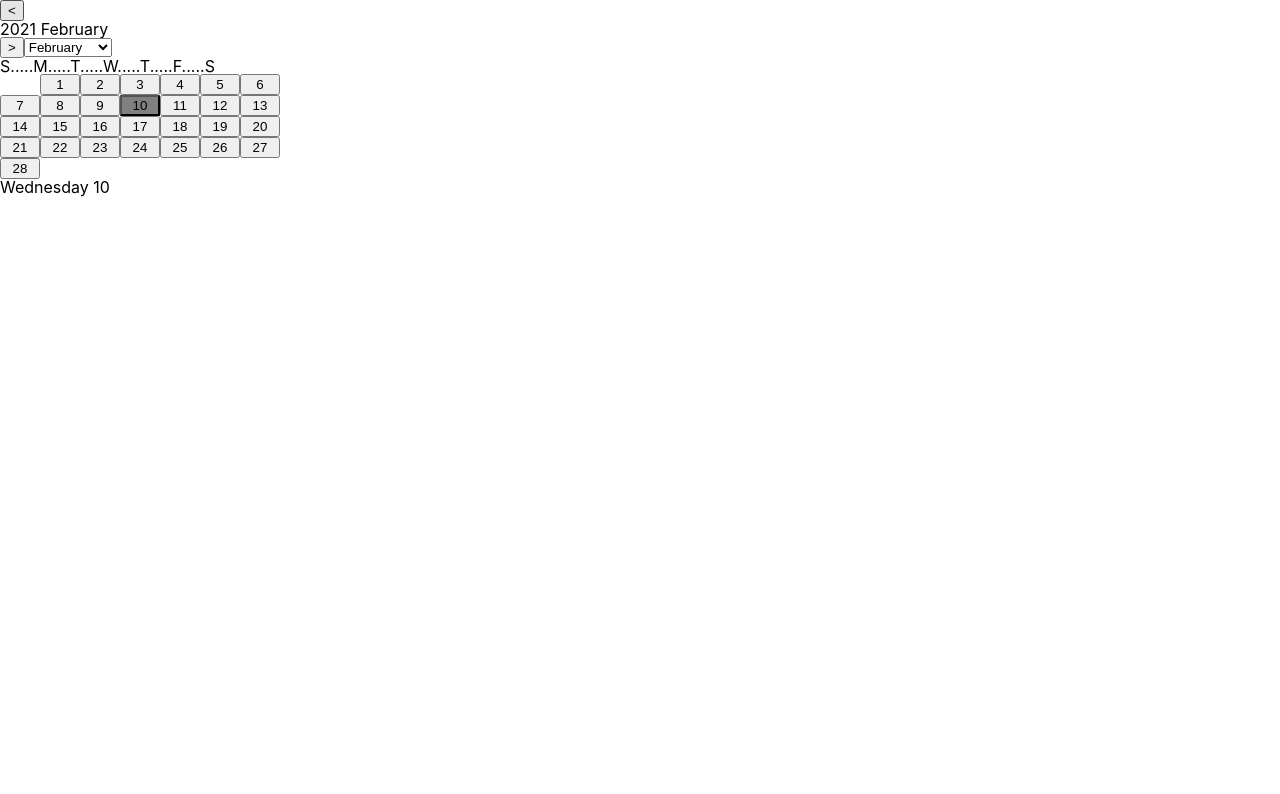
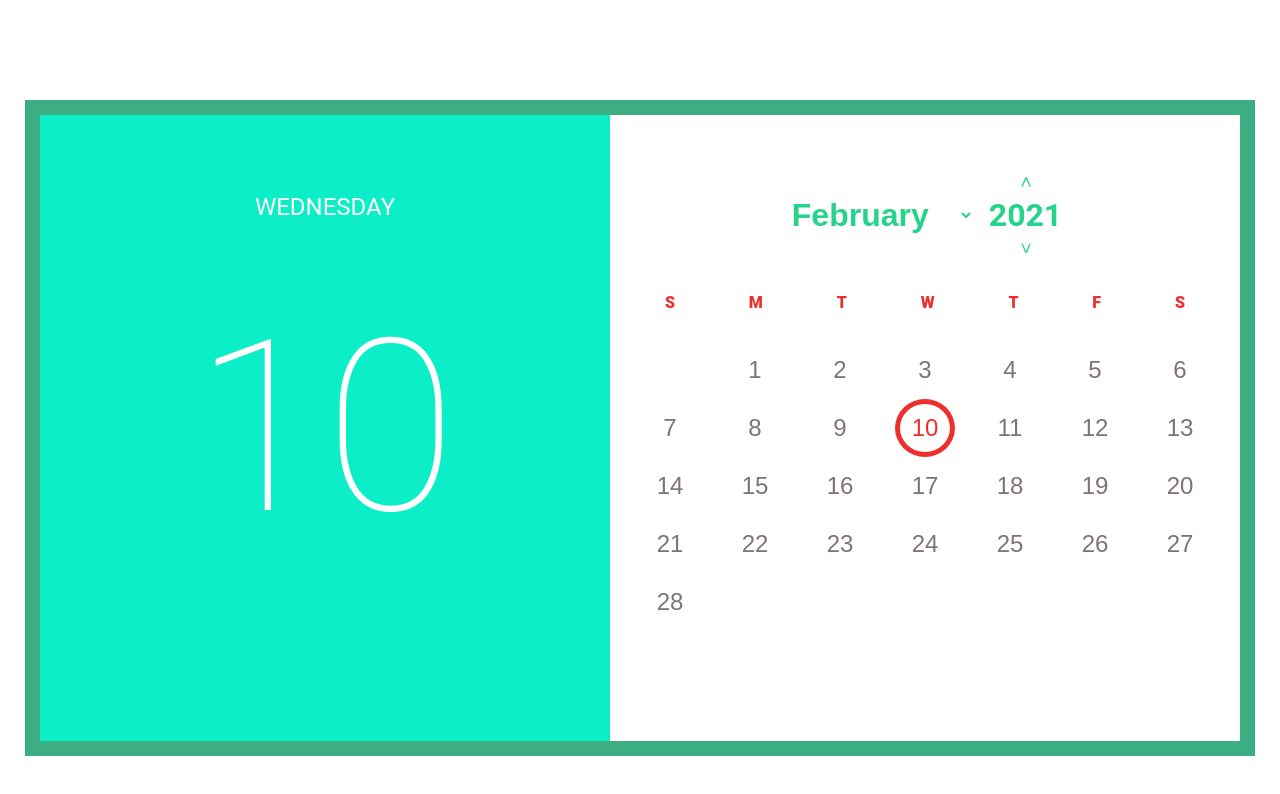
Before and after one commit to AntoshkivKola/react-calendar-, a React (Create React App) app: page / in a window 1280 px wide. Shown: the top 794 px of the page. Built offline with nearby package versions, Linux system fonts and the light colour scheme.

Commit message:
Add propTypes and styles

```diff
--- /dev/null
+++ b/src/components/Calendar/CalendarChange/CalendarChange.module.scss
@@ -0,0 +1,38 @@
+.container{
+  display:flex;
+  border:15px solid rgb(59, 175, 130);
+  width: 1200px;
+  margin: 100px auto;
+  font-family: "Roboto",sans-serif;
+}
+
+.currentDay{
+  position: relative;
+  display: flex;
+  flex-direction: column;
+  width:50%;
+  background-color: #0ceec8;
+  color:white;
+  text-align: center;
+}
+
+.changeDate{
+  width:50%;
+  padding: 50px 30px;
+}
+
+.month{
+  min-height: 350px;
+}
+
+.days{
+  display: flex;
+  justify-content: space-between;
+  padding: 0 25px 0 25px;
+  color: #ee2d2d;
+  >h3{
+    font-weight: 1000;
+    font-style: bold;
+  }
+  margin: 30px 0;
+}
--- a/src/components/Calendar/CalendarChange/index.jsx
+++ b/src/components/Calendar/CalendarChange/index.jsx
@@ -1,20 +1,17 @@
 import React, { Component } from "react";
 import {
-  format,
-  addDays,
   getDay,
   getDate,
-  differenceInCalendarWeeks,
   getDaysInMonth,
   getMonth,
   getYear,
-  setMonth,
   getWeeksInMonth,
 } from "date-fns";
-import CalendarDay from "../CalendarDay";
+import PropTypes from "prop-types";
 import CurrentDay from "../CurrentDay";
 import CalendarMonthYear from "../CalendarMonthYear";
 import Month from "../Month";
+import styles from "./CalendarChange.module.scss";
 
 //====================================
 const currentDate = new Date();
@@ -84,6 +81,7 @@ class CalendarChange extends Component {
   };
 
   newAarray = (correction = 0, month = this.state.currentMonth) => {
+    const { currentDay } = this.state;
     const currentMonth = month;
     const currentYear = this.state.currentYear + correction;
     const daysInMonth = getDaysInMonth(new Date(currentYear, currentMonth));
@@ -91,7 +89,7 @@ class CalendarChange extends Component {
     const numOfLastDay = getDay(
       new Date(currentYear, currentMonth, daysInMonth)
     );
-
+    this.setCurrentDay(currentDay);
     this.setCurrentMonth(month);
     this.setFirstDay(getDay(new Date(currentYear, currentMonth, 1)));
     this.setLastDay(getDay(new Date(currentYear, currentMonth, daysInMonth)));
@@ -145,32 +143,46 @@ class CalendarChange extends Component {
     } = this.state;
 
     return (
-      <div>
+      <div className={styles.container}>
+        <div className={styles.currentDay}>
+          <CurrentDay
+            date={new Date(currentYear, currentMonth, currentDay)}
+            currentDay={currentDay}
+          />
+        </div>
+        <div className={styles.changeDate}>
           <CalendarMonthYear
             currentYear={currentYear}
-          setCurrentDay={this.setCurrentDay}
             setCurrentYear={this.setCurrentYear}
-          currentDay={currentDay}
             setDaysArray={this.setDaysArray}
             months={months}
             currentMonth={currentMonth}
             setCurrentMonth={this.setCurrentMonth}
           />
-        <h3>{`S.....M.....T.....W.....T.....F.....S`}</h3>
+          <div className={styles.days}>
+            <h3>S</h3>
+            <h3>M</h3>
+            <h3>T</h3>
+            <h3>W</h3>
+            <h3>T</h3>
+            <h3>F</h3>
+            <h3>S</h3>
+          </div>
+          <div className={styles.month}>
             <Month
               arrayOfDays={arrayOfDays}
               countWeksInMonth={countWeksInMonth}
               currentDay={currentDay}
               setCurrentDay={this.setCurrentDay}
             />
-
-        <CurrentDay
-          date={new Date(currentYear, currentMonth, currentDay)}
-          currentDay={currentDay}
-        />
+          </div>
+        </div>
       </div>
     );
   }
 }
-
+CalendarChange.propTypes = {
+  months: PropTypes.arrayOf(PropTypes.string).isRequired,
+  convertNumDayToStr: PropTypes.func.isRequired,
+};
 export default CalendarChange;
--- /dev/null
+++ b/src/components/Calendar/CalendarDay/CalendarDay.module.scss
@@ -0,0 +1,27 @@
+.day{
+  background-color: white;
+  cursor: pointer;
+  outline: none;
+  text-align: center;
+
+  font-size: 1.5rem;
+  min-width: 60px;
+  color: rgb(129, 115, 115);
+  border: 5px solid transparent;
+  padding: 10px;
+}
+
+.noneDay{
+  min-width: 60px;
+  opacity: 0;
+}
+
+.currentDay{
+  color: #ee2d2d;
+  border: {
+    size: 5px;
+    style: solid;
+    color: #ee2d2d;
+    radius: 50%;
+  }
+}
--- a/src/components/Calendar/CalendarDay/index.jsx
+++ b/src/components/Calendar/CalendarDay/index.jsx
@@ -1,24 +1,30 @@
 import React from "react";
+import styles from "./CalendarDay.module.scss";
+import PropTypes from "prop-types";
 
 const CalendarDay = (props) => {
   const { dayNumber, currentDay, setCurrentDay } = props;
-  const styles = {
-    //border: isSelected ? "4px solid" : undefined,
-    minWidth: "40px",
-    backgroundColor: dayNumber === currentDay ? "gray" : undefined,
-    //display: dayNumber ? "inline-block" : "none",
-    opacity: dayNumber ? 1 : 0,
-  };
 
   const updateCurrentDay = () => {
     setCurrentDay(dayNumber);
   };
 
   return (
-    <button style={styles} onClick={dayNumber?updateCurrentDay:undefined}>
+    <button
+      className={`${dayNumber ? styles.day : styles.noneDay} ${
+        dayNumber === currentDay ? styles.currentDay : ""
+      }`}
+      onClick={dayNumber ? updateCurrentDay : undefined}
+    >
       {dayNumber}
     </button>
   );
 };
 
+CalendarDay.propTypes = {
+  dayNumber: PropTypes.number.isRequired,
+  currentDay: PropTypes.number,
+  setCurrentDay: PropTypes.func,
+}
+
 export default CalendarDay;
--- /dev/null
+++ b/src/components/Calendar/CalendarMonthYear/CalendarMonthYear.module.scss
@@ -0,0 +1,39 @@
+.constainer {
+  display: flex;
+  margin-left: auto;
+  margin-right: auto;
+  text-align: center;
+  align-items: center;
+  justify-content: center;
+  color: rgb(38, 211, 139);
+  font-weight: bold;
+}
+
+.yearBtn {
+  margin: 5px;
+  outline: none;
+  border: none;
+  cursor: pointer;
+  color: inherit;
+  background-color: white;
+  transform: rotate(90deg);
+  font-size: 1.2rem;
+  &:hover {
+    background-color: rgb(159, 228, 205);
+    border-radius: 50%;
+  }
+}
+
+.year {
+  font-size: 2rem;
+}
+
+.month {
+  background-color: #fff;
+  border: none;
+  cursor: pointer;
+  font-size: 2rem;
+  font-weight: 800;
+  color: inherit;
+  margin-right: 15px;
+}
--- a/src/components/Calendar/CalendarMonthYear/index.jsx
+++ b/src/components/Calendar/CalendarMonthYear/index.jsx
@@ -1,48 +1,58 @@
-import React, { Component } from "react";
+import React from "react";
+import styles from "./CalendarMonthYear.module.scss";
+import PropTypes from "prop-types";
 
-class CalendarMonthYear extends Component {
-  constructor(props) {
-    super(props);
-  }
-
-  yearUp=()=>{
-    const {setCurrentDay,currentDay,setDaysArray,setCurrentYear} = this.props;
+function CalendarMonthYear(props) {
+  const yearUp = () => {
+    const { setDaysArray, setCurrentYear } = props;
     setDaysArray(1);
     setCurrentYear(true);
-    setCurrentDay(currentDay);
-
   };
-  yearDown=()=>{
-    const {setCurrentDay,currentDay,setDaysArray,setCurrentYear} = this.props;
+  const yearDown = () => {
+    const { setDaysArray, setCurrentYear } = props;
     setDaysArray(-1);
     setCurrentYear(false);
-    setCurrentDay(currentDay);
-
   };
 
-  handleChangeMonth=({target:{value}})=>{
-    const {setCurrentMonth,setDaysArray}= this.props;
-    setDaysArray(0,value);
-
+  const handleChangeMonth = ({ target: { value } }) => {
+    const { setDaysArray } = props;
+    setDaysArray(0, value);
   };
 
-  render() {
-
-    const {currentYear, months,currentMonth} = this.props;
-    const mothsRender=months.map((month, index)=>{
-      return <option value={index}>{month}</option>
-    })
-    return (
+  const { currentYear, months, currentMonth } = props;
+  const mothsRender = months.map((month, index) => {
+    return <option value={index}>{month}</option>;
+  });
+  return (
+    <div className={styles.constainer}>
+      <select
+        className={styles.month}
+        value={currentMonth}
+        onChange={handleChangeMonth}
+      >
+        {mothsRender}
+      </select>
       <div>
-        <button onClick={this.yearDown}>{'<'}</button>
-        <h1>{currentYear} {months[currentMonth]}</h1>
-        <button onClick={this.yearUp}>{'>'}</button>
-        <select value={currentMonth} onChange={this.handleChangeMonth}>
-          {mothsRender}
-          </select>
+        <button className={styles.yearBtn} onClick={yearUp}>
+          {"<"}
+        </button>
+        <h1 className={styles.year}>{currentYear}</h1>
+        <button className={styles.yearBtn} onClick={yearDown}>
+          {">"}
+        </button>
       </div>
-    );
-  }
+    </div>
+  );
 }
 
+CalendarMonthYear.propTypes = {
+  currentYear: PropTypes.number.isRequired,
+  setCurrentYear: PropTypes.func.isRequired,
+  setDaysArray: PropTypes.func.isRequired,
+  months: PropTypes.arrayOf(PropTypes.string),
+  currentMonth: PropTypes.number,
+  setCurrentMonth: PropTypes.func,
+
+};
+
 export default CalendarMonthYear;
--- /dev/null
+++ b/src/components/Calendar/CurrentDay/CurrentDay.module.scss
@@ -0,0 +1,23 @@
+.dayWord {
+  text-transform: uppercase;
+  font-style: normal;
+  font-size: 1.5rem;
+  margin-top: 80px;
+}
+
+.dayNumber {
+  font-style: normal;
+  font-weight: 100;
+  font-size: 15rem;
+}
+
+.wrapperDayNamber {
+  position: absolute;
+  display: flex;
+  align-items: center;
+  justify-content: center;
+  top: 0;
+  bottom: 0;
+  right: 0;
+  left: 0;
+}
--- a/src/components/Calendar/CurrentDay/index.jsx
+++ b/src/components/Calendar/CurrentDay/index.jsx
@@ -1,11 +1,23 @@
 import React from "react";
 import { format } from "date-fns";
+import styles from "./CurrentDay.module.scss";
+import PropTypes from 'prop-types';
 
 const CurrentDay = (props) => {
-  const { date,currentDay } = props;
+  const { date, currentDay } = props;
   return (
-    <h2>{`${format(date,"EEEE")} ${currentDay}`}</h2>
+    <>
+      <p className={styles.dayWord}>{format(date, "EEEE")} </p>
+      <div className={styles.wrapperDayNamber}>
+        <p className={styles.dayNumber}>{currentDay}</p>
+      </div>
+    </>
   );
 };
 
+CurrentDay.propTypes = {
+  date: PropTypes.object.isRequired,
+  currentDay: PropTypes.number,
+}
+
 export default CurrentDay;
--- /dev/null
+++ b/src/components/Calendar/Month/Month.module.scss
@@ -0,0 +1,5 @@
+.week{
+  display: flex;
+  flex-direction: row;
+  justify-content: space-between;
+}
--- a/src/components/Calendar/Month/index.jsx
+++ b/src/components/Calendar/Month/index.jsx
@@ -1,24 +1,26 @@
 import React from "react";
 import CalendarDay from "../CalendarDay";
+import styles from "./Month.module.scss";
+import PropTypes from 'prop-types';
 
 const Month = (props) => {
 
   const {arrayOfDays,countWeksInMonth, currentDay,setCurrentDay} = props;
-
+  console.dir(setCurrentDay)
 
   const copyArrayOfDays = JSON.parse(JSON.stringify(arrayOfDays));
-  const weeks = [];
+  const month = [];
 
   for (let i = 0; i < countWeksInMonth; i++) {
-    weeks.push([]);
+    month.push([]);
     for (let j = 0; j < 7; j++) {
-      weeks[i].push(copyArrayOfDays.shift());
+      month[i].push(copyArrayOfDays.shift());
     }
   }
 
-  return weeks.map((week) => {
+  return month.map((week) => {
     return (
-      <div>
+      <div className={styles.week}>
         {week.map((d) => {
           return (
             <CalendarDay
@@ -34,4 +36,11 @@ const Month = (props) => {
 
 };
 
+Month.propTypes = {
+  arrayOfDays: PropTypes.arrayOf(PropTypes.number).isRequired,
+  countWeksInMonth: PropTypes.number.isRequired,
+  currentDay: PropTypes.number,
+  setCurrentDay: PropTypes.func,
+}
+
 export default Month;
```
Lines whose indentation alone changed are shown as unchanged.
